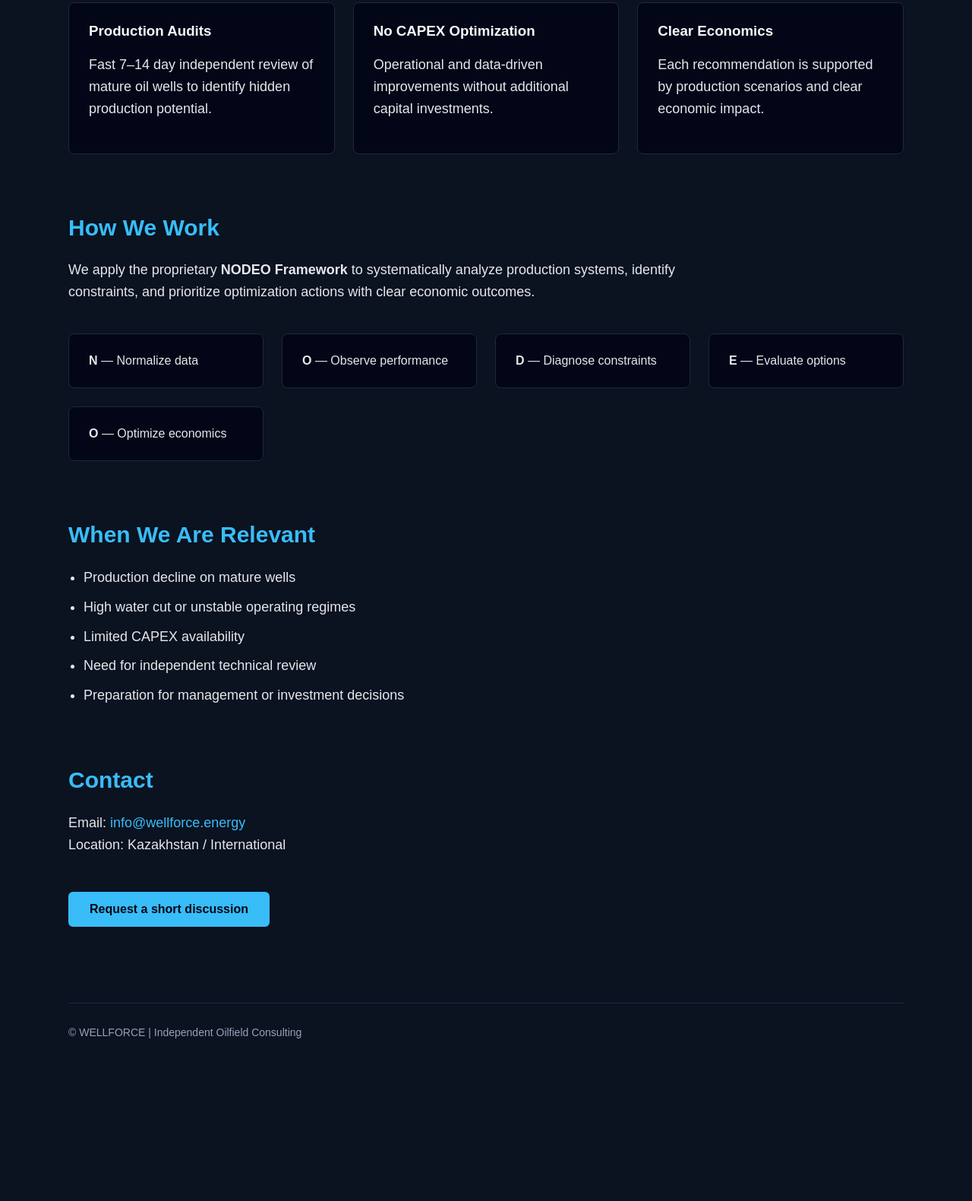
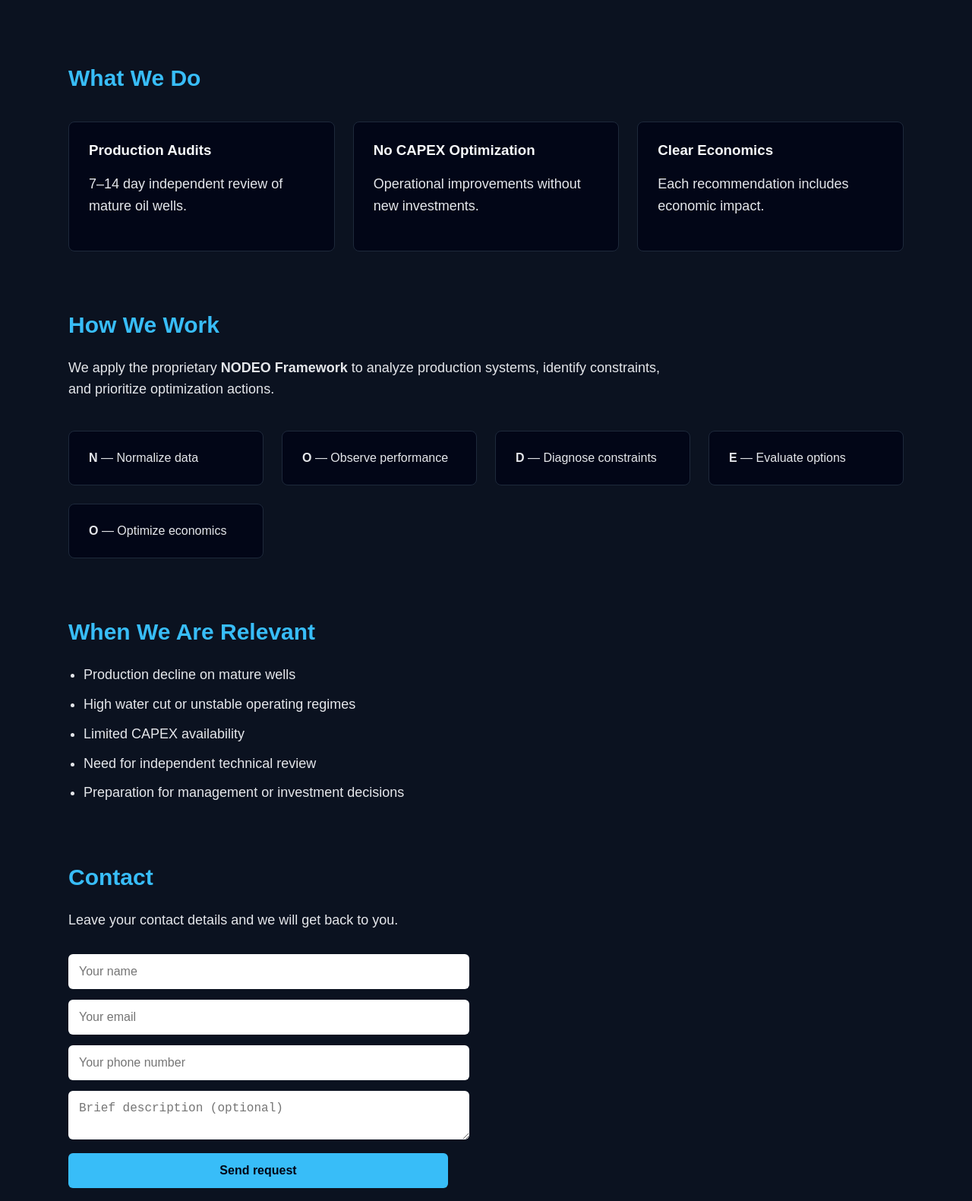
Before and after one commit to konstantinzdv54-alt/wellforce-site, a plain HTML site: page index.html in a window 1280 px wide. Shown: the part 604-2185 px from the top of the page at 76% size. Before the commit the page ends 2051 px from the top, so only its background shows below. Drawn offline with Linux system fonts and the light colour scheme.

Commit message:
Update index.html

```diff
--- a/index.html
+++ b/index.html
@@ -9,8 +9,17 @@
 body {
   margin: 0;
   font-family: Arial, Helvetica, sans-serif;
+  color: #e5e7eb;
   background: #0b1220;
-  color: #e5e7eb;
+}
+
+/* HERO WITH OIL RIG BACKGROUND */
+.hero {
+  background:
+    linear-gradient(rgba(11,18,32,0.85), rgba(11,18,32,0.85)),
+    url("https://images.unsplash.com/photo-1581090700227-1e37b190418e?auto=format&fit=crop&w=1600&q=80");
+  background-size: cover;
+  background-position: center;
 }
 
 .container {
@@ -32,19 +41,14 @@ h2 {
 }
 
 h3 {
+  color: #f8fafc;
   margin-top: 0;
-  color: #f8fafc;
 }
 
 p {
   font-size: 18px;
   line-height: 1.6;
   max-width: 800px;
-}
-
-a {
-  color: #38bdf8;
-  text-decoration: none;
 }
 
 .btn {
@@ -55,6 +59,8 @@ a {
   color: #020617;
   font-weight: bold;
   border-radius: 6px;
+  cursor: pointer;
+  border: none;
 }
 
 .grid {
@@ -82,6 +88,28 @@ ul li {
   margin-bottom: 10px;
 }
 
+/* FORM */
+form {
+  max-width: 500px;
+  margin-top: 30px;
+}
+
+input, textarea {
+  width: 100%;
+  padding: 14px;
+  margin-bottom: 14px;
+  border-radius: 6px;
+  border: none;
+  font-size: 16px;
+}
+
+input[type="submit"] {
+  background: #38bdf8;
+  color: #020617;
+  font-weight: bold;
+  cursor: pointer;
+}
+
 footer {
   margin-top: 100px;
   font-size: 14px;
@@ -94,9 +122,9 @@ footer {
 
 <body>
 
+<!-- HERO -->
+<div class="hero">
   <div class="container">
-
-  <!-- HERO -->
     <h1>Unlocking production without CAPEX</h1>
     <p>Independent production optimization for mature oil wells.</p>
 
@@ -111,35 +139,29 @@ footer {
       optimize operating regimes, and deliver clear economic impact.
     </p>
 
-  <a class="btn" href="mailto:info@wellforce.energy">
+    <button class="btn"
+      onclick="document.getElementById('contact').scrollIntoView({behavior:'smooth'})">
       Request a short discussion
-  </a>
+    </button>
+  </div>
+</div>
+
+<div class="container">
 
   <!-- WHAT WE DO -->
   <h2>What We Do</h2>
   <div class="grid">
     <div class="card">
       <h3>Production Audits</h3>
-      <p>
-        Fast 7–14 day independent review of mature oil wells
-        to identify hidden production potential.
-      </p>
+      <p>7–14 day independent review of mature oil wells.</p>
     </div>
-
     <div class="card">
       <h3>No CAPEX Optimization</h3>
-      <p>
-        Operational and data-driven improvements
-        without additional capital investments.
-      </p>
+      <p>Operational improvements without new investments.</p>
     </div>
-
     <div class="card">
       <h3>Clear Economics</h3>
-      <p>
-        Each recommendation is supported by production scenarios
-        and clear economic impact.
-      </p>
+      <p>Each recommendation includes economic impact.</p>
     </div>
   </div>
 
@@ -147,8 +169,8 @@ footer {
   <h2>How We Work</h2>
   <p>
     We apply the proprietary <strong>NODEO Framework</strong>
-    to systematically analyze production systems, identify constraints,
-    and prioritize optimization actions with clear economic outcomes.
+    to analyze production systems, identify constraints,
+    and prioritize optimization actions.
   </p>
 
   <div class="grid">
@@ -170,15 +192,16 @@ footer {
   </ul>
 
   <!-- CONTACT -->
-  <h2>Contact</h2>
-  <p>
-    Email: <a href="mailto:info@wellforce.energy">info@wellforce.energy</a><br>
-    Location: Kazakhstan / International
-  </p>
+  <h2 id="contact">Contact</h2>
+  <p>Leave your contact details and we will get back to you.</p>
 
-  <a class="btn" href="mailto:info@wellforce.energy">
-    Request a short discussion
-  </a>
+  <form action="https://formspree.io/f/xeeodwky" method="POST">
+    <input type="text" name="name" placeholder="Your name" required>
+    <input type="email" name="email" placeholder="Your email" required>
+    <input type="tel" name="phone" placeholder="Your phone number">
+    <textarea name="message" placeholder="Brief description (optional)"></textarea>
+    <input type="submit" value="Send request">
+  </form>
 
   <!-- FOOTER -->
   <footer>
```
Lines whose indentation alone changed are shown as unchanged.
